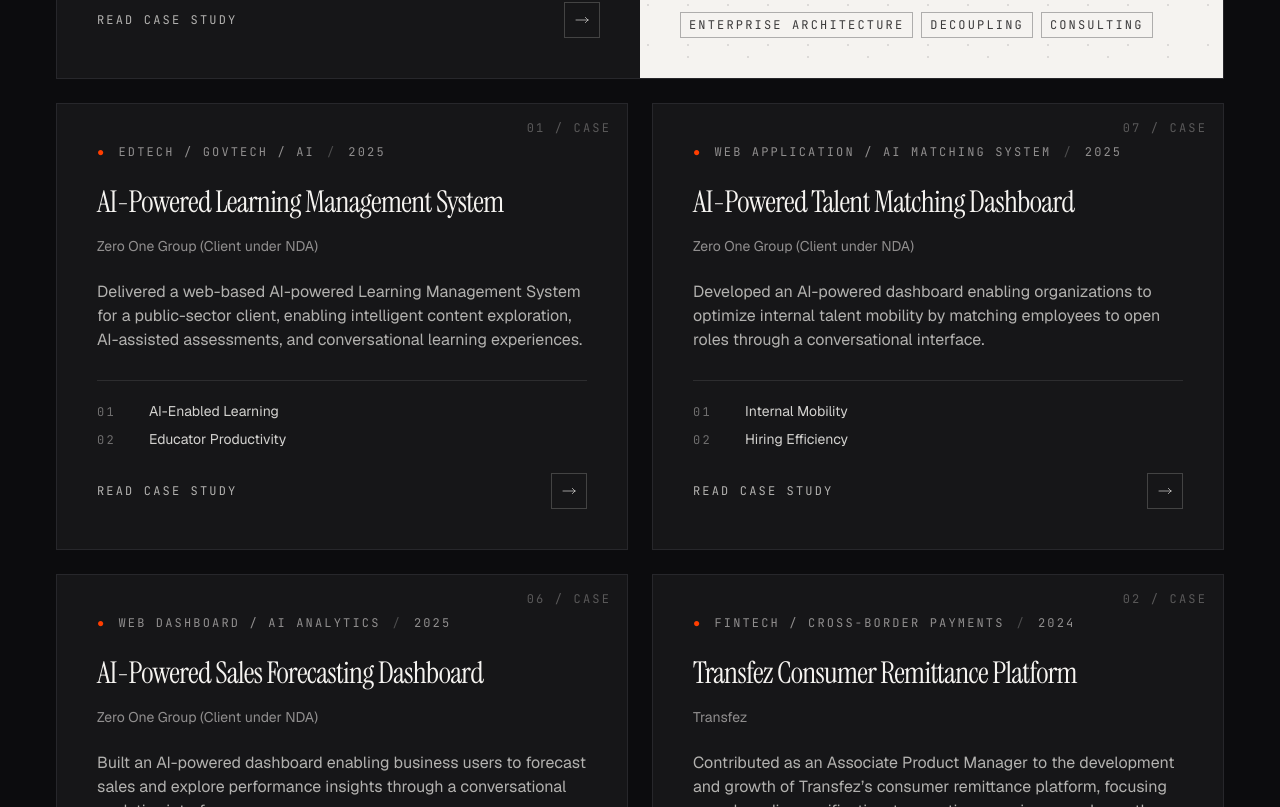
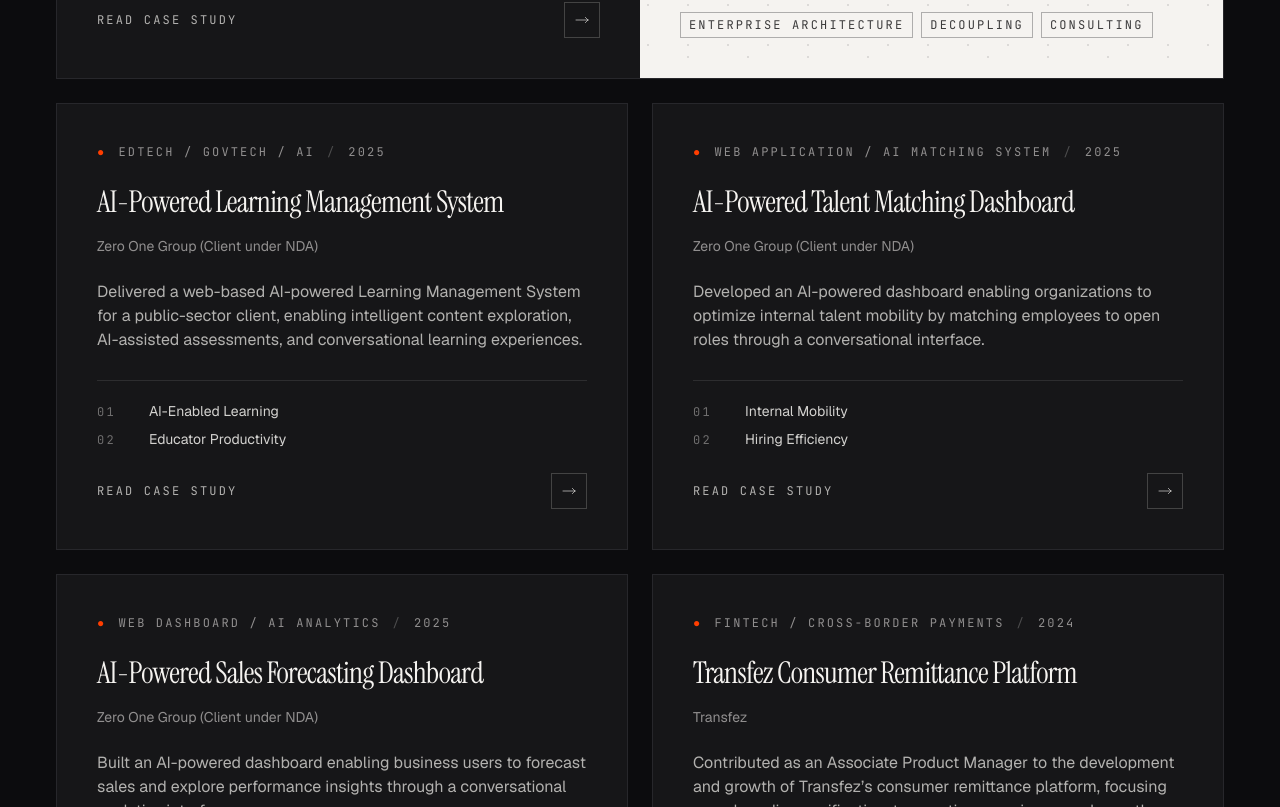
Before and after one commit to dhemalamf/daf-portfolio, a Next.js app: page / in a window 1280 px wide. Shown: the part 2040-2847 px from the top of the page. Built offline with nearby package versions, Linux system fonts and the light colour scheme; no server answers.

Commit message:
refactor: remove side numeral from CaseStudyCard component for cleaner layout

```diff
--- a/src/components/CaseStudyCard.tsx
+++ b/src/components/CaseStudyCard.tsx
@@ -32,11 +32,6 @@ export default function CaseStudyCard({
                     featured ? 'lg:flex lg:flex-row' : ''
                 }`}
             >
-                {/* Side numeral */}
-                <div className="absolute top-4 right-4 mono-label text-foreground/30 group-hover:text-vermillion transition-colors">
-                    {String(caseStudy.id).padStart(2, '0')} / Case
-                </div>
-
                 <article
                     className={`p-6 md:p-8 lg:p-10 flex flex-col h-full ${featured ? 'lg:w-1/2' : ''}`}
                 >
```
